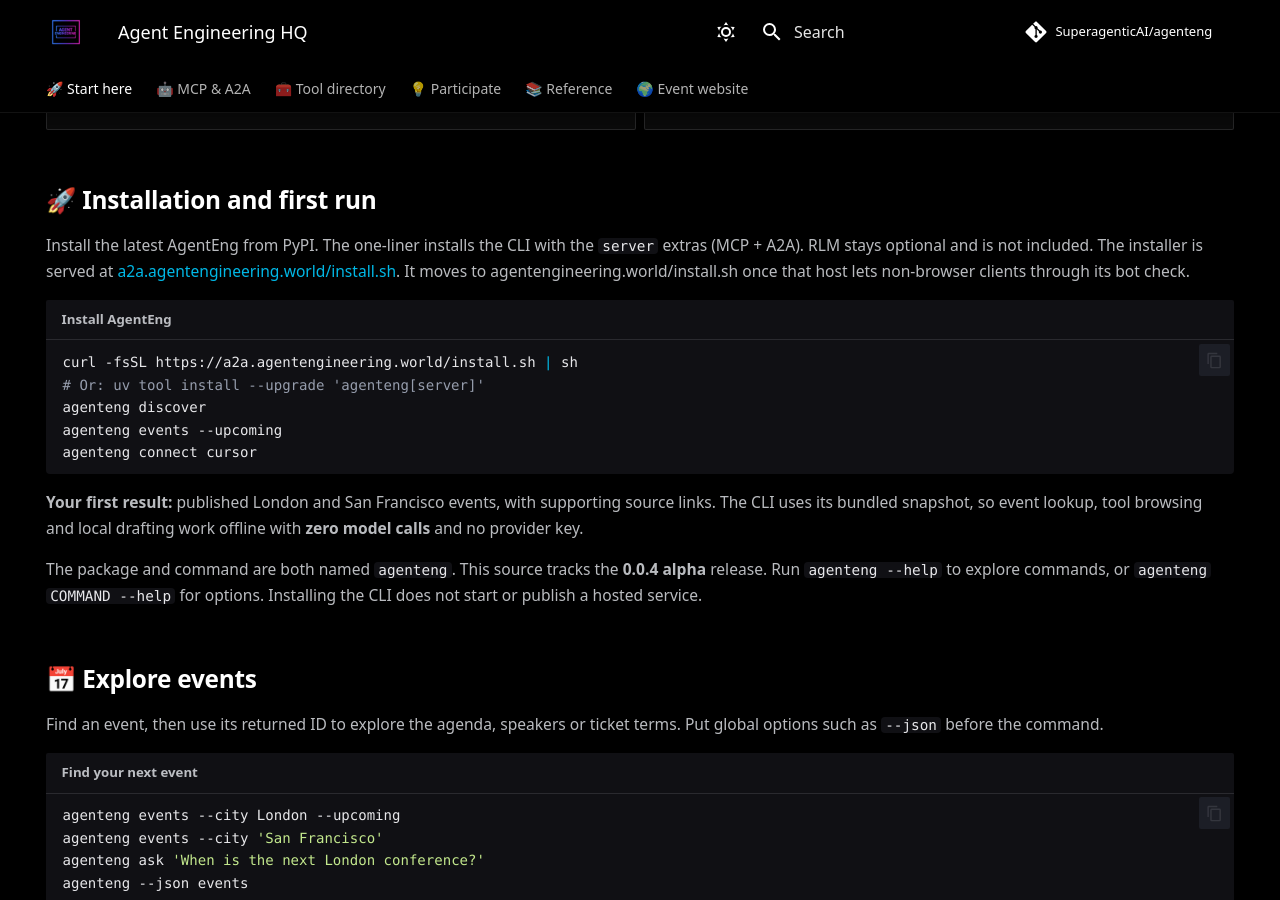
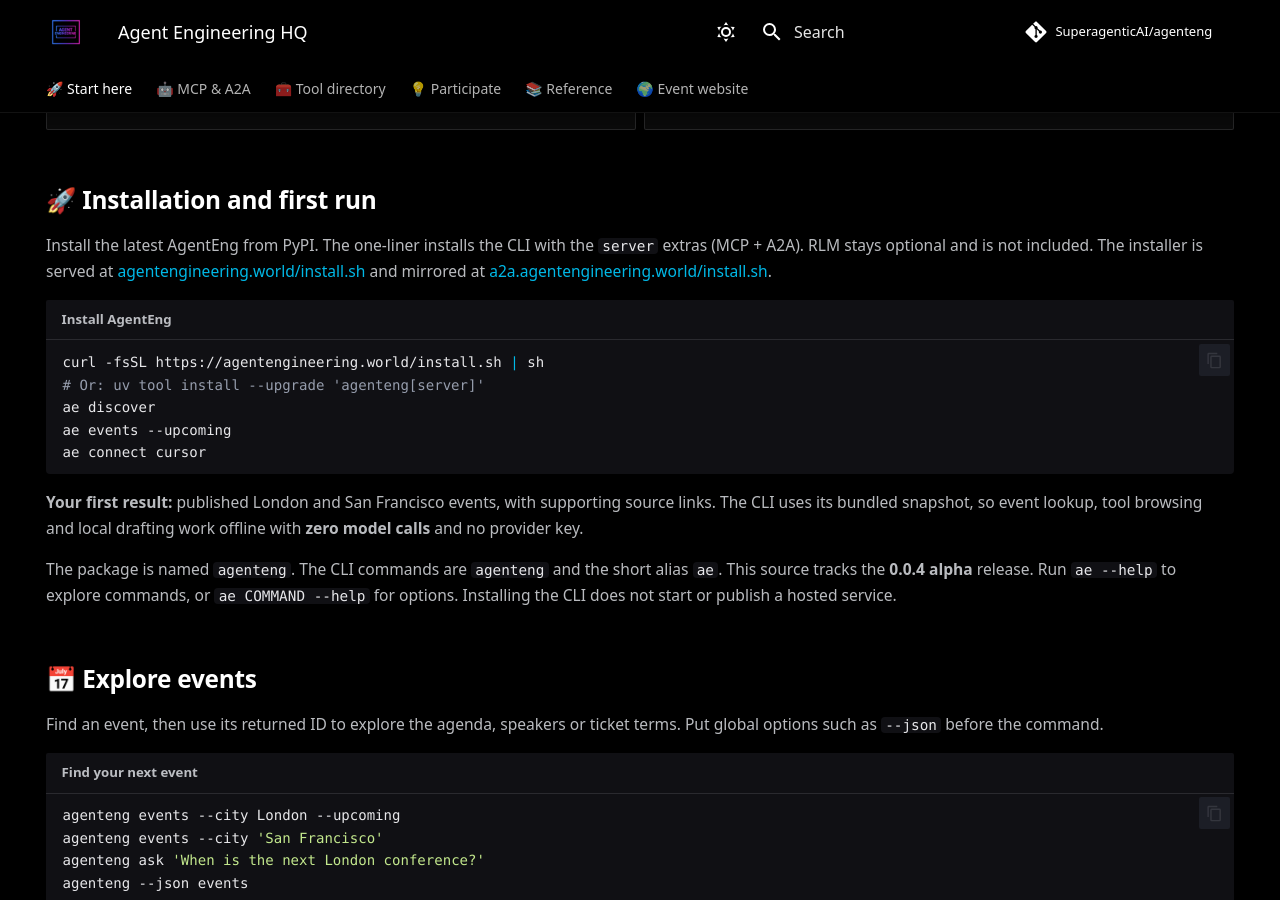
Before and after one commit to SuperagenticAI/agenteng, an MkDocs documentation site: the page built from docs/index.md, in a window 1280 px wide and 900 px high, scrolled down 1148 px. Built offline with MkDocs 1.6.1 and Material for MkDocs 9.7.7, drawn with Linux system fonts in a browser that asks for light colours; comment, search, counter and statistics services are not loaded.

Commit message:
Add ae alias and Agent Engineering square installer logo (#3)
* Add ae CLI alias and square Agent Engineering installer logo

Expose ae as a second console script next to agenteng, document it in
the README and docs, and teach the installer to put ae on PATH (including
a shim when installing an older PyPI wheel). Replace the SuperQode-style
block-letter banner with an animated square lockup matching
docs/assets/logo.png in blue/violet/magenta brand colours.

* docs: advertise agentengineering.world/install.sh now the main site serves it

---------

Co-authored-by: Superagentic AI <190614718+Superagentic-AI@users.noreply.github.com>

````diff
--- a/docs/index.md
+++ b/docs/index.md
@@ -72,24 +72,24 @@
 
 Install the latest AgentEng from PyPI. The one-liner installs the CLI with the
 `server` extras (MCP + A2A). RLM stays optional and is not included.
-The installer is served at [a2a.agentengineering.world/install.sh](https://a2a.agentengineering.world/install.sh).
-It moves to agentengineering.world/install.sh once that host lets non-browser
-clients through its bot check.
+The installer is served at [agentengineering.world/install.sh](https://agentengineering.world/install.sh)
+and mirrored at [a2a.agentengineering.world/install.sh](https://a2a.agentengineering.world/install.sh).
 
 ```sh title="Install AgentEng"
-curl -fsSL https://a2a.agentengineering.world/install.sh | sh
+curl -fsSL https://agentengineering.world/install.sh | sh
 # Or: uv tool install --upgrade 'agenteng[server]'
-agenteng discover
-agenteng events --upcoming
-agenteng connect cursor
+ae discover
+ae events --upcoming
+ae connect cursor
 ```
 
 **Your first result:** published London and San Francisco events, with supporting
 source links. The CLI uses its bundled snapshot, so event lookup, tool browsing
 and local drafting work offline with **zero model calls** and no provider key.
 
-The package and command are both named `agenteng`. This source tracks the **0.0.4 alpha** release.
-Run `agenteng --help` to explore commands, or `agenteng COMMAND --help` for options.
+The package is named `agenteng`. The CLI commands are `agenteng` and the short alias `ae`.
+This source tracks the **0.0.4 alpha** release.
+Run `ae --help` to explore commands, or `ae COMMAND --help` for options.
 Installing the CLI does not start or publish a hosted service.
 
 ## 📅 Explore events { #explore-events }
--- a/pyproject.toml
+++ b/pyproject.toml
@@ -26,6 +26,7 @@
 
 [project.scripts]
 agenteng = "agenteng.cli:main"
+ae = "agenteng.cli:main"
 
 [project.optional-dependencies]
 mcp = ["mcp==1.27.1"]
````
Also changed, not shown: README.md (+7 -8 lines), deploy/README.md (+6 -6 lines), 4 other files.
